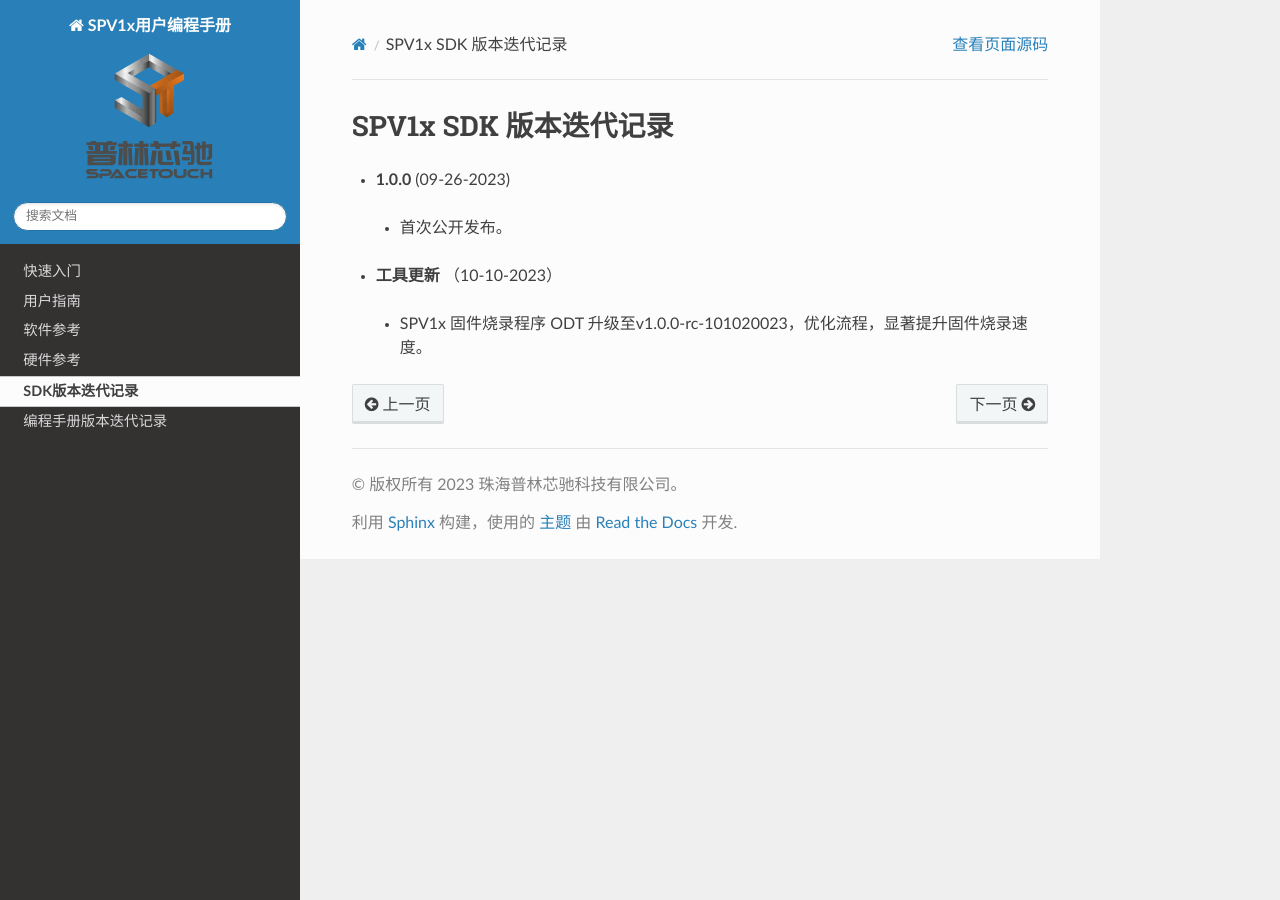
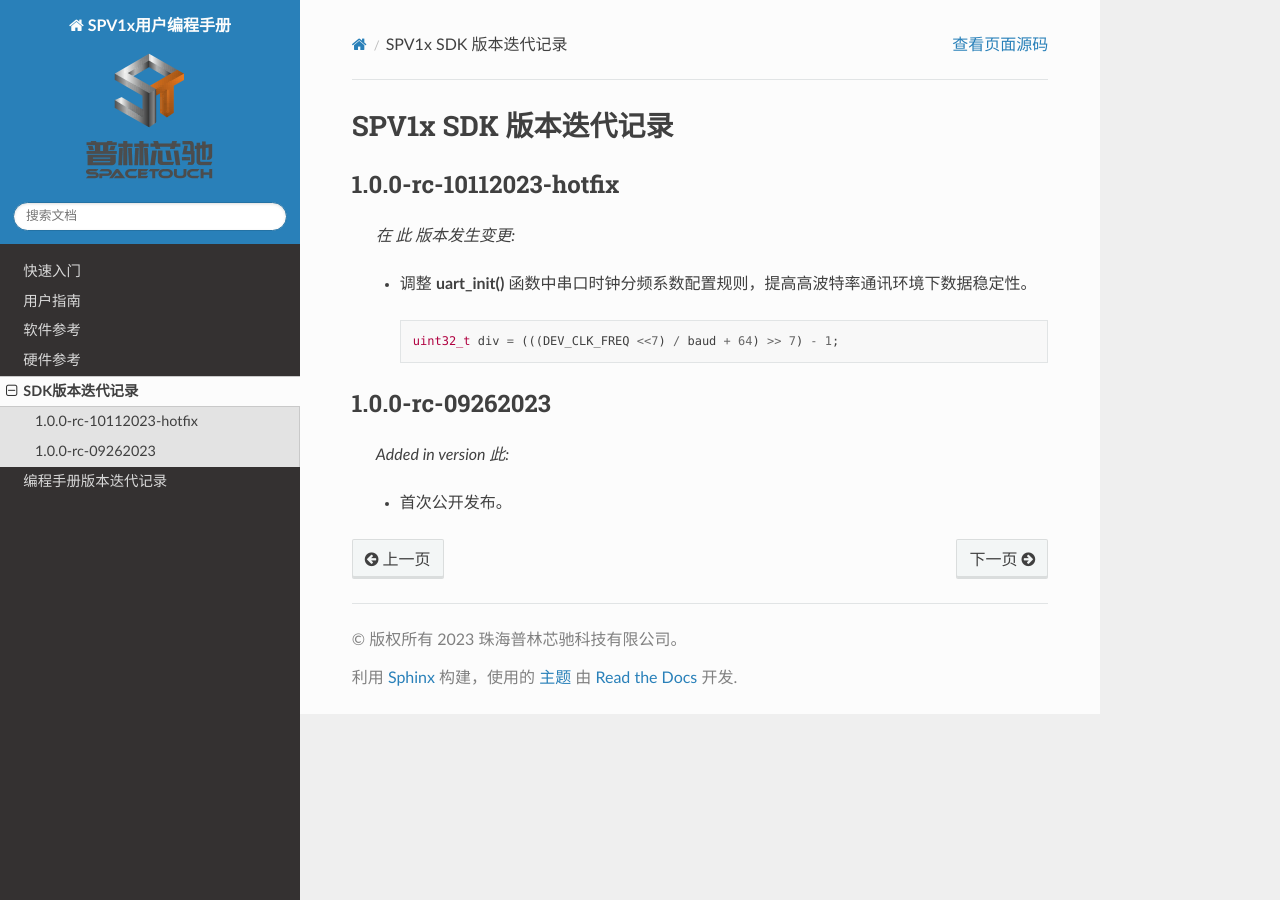
Before and after one commit to qzthrone/spv1x-programming-guide, a Sphinx documentation site: the page built from source/changelog-sdk.rst, in a window 1280 px wide. Built offline with Sphinx 7.4.7 and the Read the Docs theme 2.0.0, drawn with Linux system fonts in a browser that asks for light colours.

Commit message:
change:uart_init()

```diff
--- a/source/changelog-sdk.rst
+++ b/source/changelog-sdk.rst
@@ -3,10 +3,20 @@
 SPV1x SDK 版本迭代记录
 ======================
 
-- **1.0.0** (09-26-2023)
+1.0.0-rc-10112023-hotfix
+---------------------------
 
- + 首次公开发布。
+ .. versionchanged:: 此
 
-- **工具更新** （10-10-2023）
+     - 调整 **uart_init()** 函数中串口时钟分频系数配置规则，提高高波特率通讯环境下数据稳定性。
 
- + SPV1x 固件烧录程序 ODT 升级至v1.0.0-rc-101020023，优化流程，显著提升固件烧录速度。
+      .. code-block:: c
+
+       uint32_t div = (((DEV_CLK_FREQ <<7) / baud + 64) >> 7) - 1;
+
+1.0.0-rc-09262023
+------------------------
+
+ .. versionadded:: 此
+
+     - 首次公开发布。
--- a/source/index.rst
+++ b/source/index.rst
@@ -6,9 +6,9 @@
 SPV1x编程指南
 ===================================================
 
-.. note::
+.. important::
     - 请关注 :ref:`changelog_pg`，及时了解编程手册更新内容。
-    - SPV1x SDK当前最新版本为 **v1.0.0-rc-09262023** ，详情见 :ref:`changelog_sdk`。
+    - SPV1x SDK当前最新版本为 **1.0.0-rc-10112023-hotfix** ，详情见 :ref:`changelog_sdk`。
     - SPV1x 固件烧录程序 ODT 当前最新版本为 **v1.0.0-rc-10102023** :download:`点此下载 <_static/spv1x_odt_v1.0.0.zip>`。
 
 
```
Also changed, not shown: source/changelog-pg.rst (+7 -7 lines).
